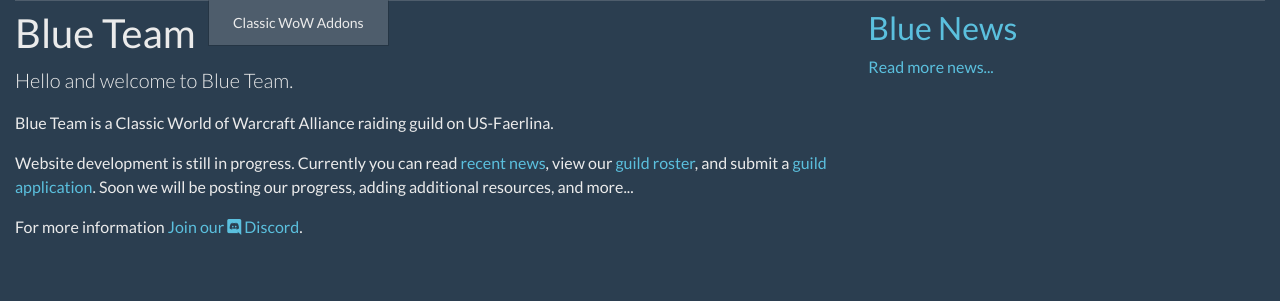
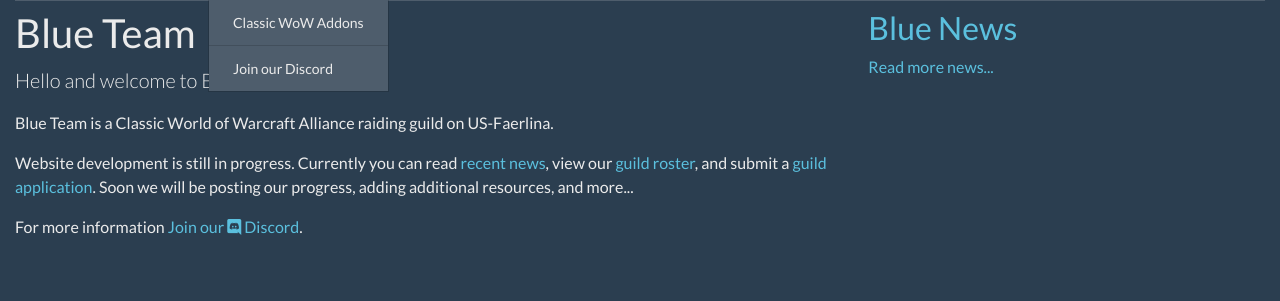
Before and after one commit to smashedr/blueteam-web, a Django app: page / in a window 1280 px wide, after a click on "Resources". Shown: the part 53-354 px from the top of the page. Run offline with Django 3.2, Linux system fonts and the light colour scheme; data that the repository does not hold is empty; parts of the project's set-up code (start-up, migrations or seed data) failed here and were passed over; some libraries are stand-ins or nearby versions.

Commit message:
Minor update

```diff
--- a/app/templates/main.html
+++ b/app/templates/main.html
@@ -59,6 +59,8 @@
                         <div class="dropdown-menu" aria-labelledby="navbarDropdown">
                             <a class="dropdown-item" href="https://github.com/blue-team-wow/addons-classic" target="_blank">
                                 Classic WoW Addons</a>
+                            <div class="dropdown-divider"></div>
+                            <a class="dropdown-item" href="{% get_config "BLUE_DISCORD_URL" %}">Join our Discord</a>
                         </div>
                     </li>
                     {% if not request.user.blue_team_member %}
```
